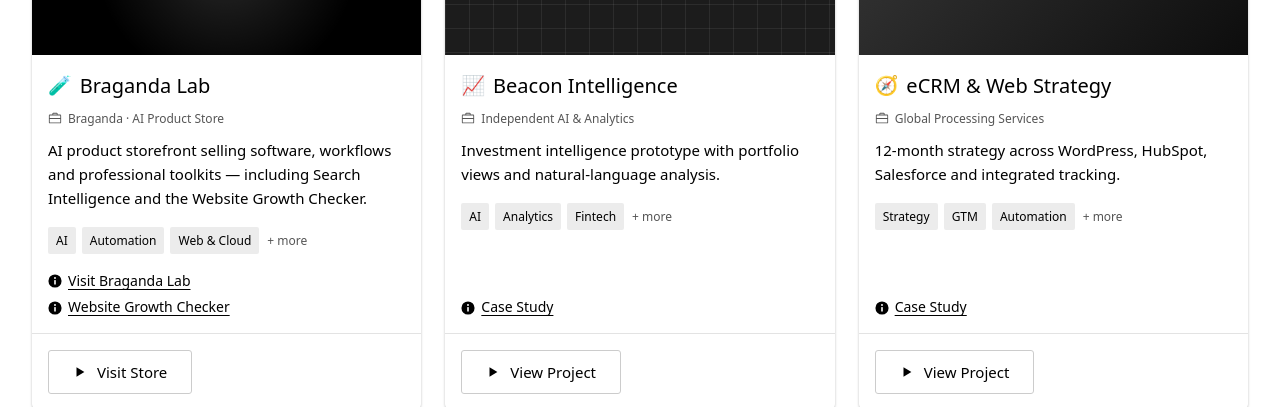
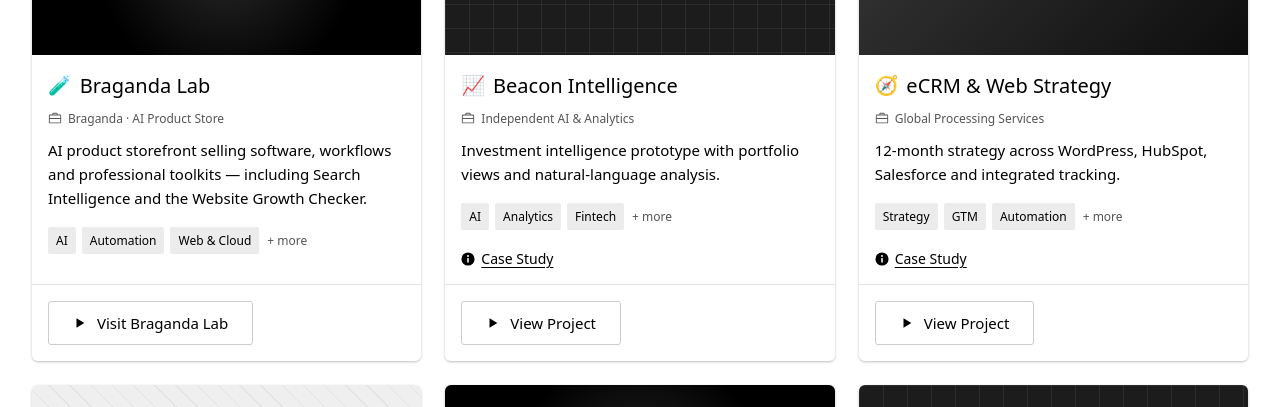
Before and after one commit to itisoxy/Oksana-Site, a plain HTML site: page projects.html in a window 1280 px wide. Shown: the part 393-800 px from the top of the page. Drawn offline with Linux system fonts and the light colour scheme.

Commit message:
Make Braganda Lab project card link directly to Lab only

```diff
--- a/projects.html
+++ b/projects.html
@@ -9,8 +9,8 @@
 <p class="pcard-meta"><svg class="ico" viewBox="0 0 16 16" aria-hidden="true"><path d="M6 2h4a1 1 0 0 1 1 1v1h3a1 1 0 0 1 1 1v8a1 1 0 0 1-1 1H2a1 1 0 0 1-1-1V5a1 1 0 0 1 1-1h3V3a1 1 0 0 1 1-1zm0 2h4V3H6v1zM2 5v3h12V5H2zm0 4v4h12V9H2z" fill="currentColor"/></svg><span>Braganda · AI Product Store</span></p>
 <p class="pcard-desc">AI product storefront selling software, workflows and professional toolkits — including Search Intelligence and the Website Growth Checker.</p>
 <ul class="pcard-tags" aria-label="Tags"><li><button type="button" class="chip" data-tag="AI">AI</button></li><li><button type="button" class="chip" data-tag="Automation">Automation</button></li><li><button type="button" class="chip" data-tag="Web &amp; Cloud">Web &amp; Cloud</button></li><li class="is-extra"><button type="button" class="chip" data-tag="AI tools">AI tools</button></li><li class="is-extra"><button type="button" class="chip" data-tag="E-commerce">E-commerce</button></li><li class="is-extra"><button type="button" class="chip" data-tag="Stripe">Stripe</button></li><li class="is-extra"><button type="button" class="chip" data-tag="Supabase">Supabase</button></li><li class="more-li"><button type="button" class="chip-more" aria-expanded="false">+ more</button></li></ul>
-<ul class="pcard-links"><li><svg class="ico ico-fill" viewBox="0 0 16 16" aria-hidden="true"><circle cx="8" cy="8" r="7.5" fill="currentColor"/><rect x="7.1" y="7" width="1.8" height="5" fill="#fff"/><circle cx="8" cy="4.6" r="1.1" fill="#fff"/></svg><a href="https://lab.braganda.co.uk" target="_blank" rel="noopener noreferrer">Visit Braganda Lab</a></li><li><svg class="ico ico-fill" viewBox="0 0 16 16" aria-hidden="true"><circle cx="8" cy="8" r="7.5" fill="currentColor"/><rect x="7.1" y="7" width="1.8" height="5" fill="#fff"/><circle cx="8" cy="4.6" r="1.1" fill="#fff"/></svg><a href="https://checker.braganda.co.uk/website-checker" target="_blank" rel="noopener noreferrer">Website Growth Checker</a></li></ul></div>
-<div class="pcard-foot"><a class="pcard-btn" href="https://lab.braganda.co.uk" target="_blank" rel="noopener noreferrer"><svg class="ico" viewBox="0 0 16 16" aria-hidden="true"><path d="M4 2.5v11l9-5.5z" fill="currentColor"/></svg><span>Visit Store</span></a></div>
+<ul class="pcard-links"></ul></div>
+<div class="pcard-foot"><a class="pcard-btn" href="https://lab.braganda.co.uk" target="_blank" rel="noopener noreferrer"><svg class="ico" viewBox="0 0 16 16" aria-hidden="true"><path d="M4 2.5v11l9-5.5z" fill="currentColor"/></svg><span>Visit Braganda Lab</span></a></div>
 </article>
 <article class="pcard" data-order="1" data-name="Beacon Intelligence" data-tags="AI|Analytics|Fintech|Dashboards|Natural-language retrieval">
 <a class="pcard-cover cover-1" href="projects/beacon-intelligence.html" tabindex="-1" aria-hidden="true"><span>BEACON</span></a>
```
